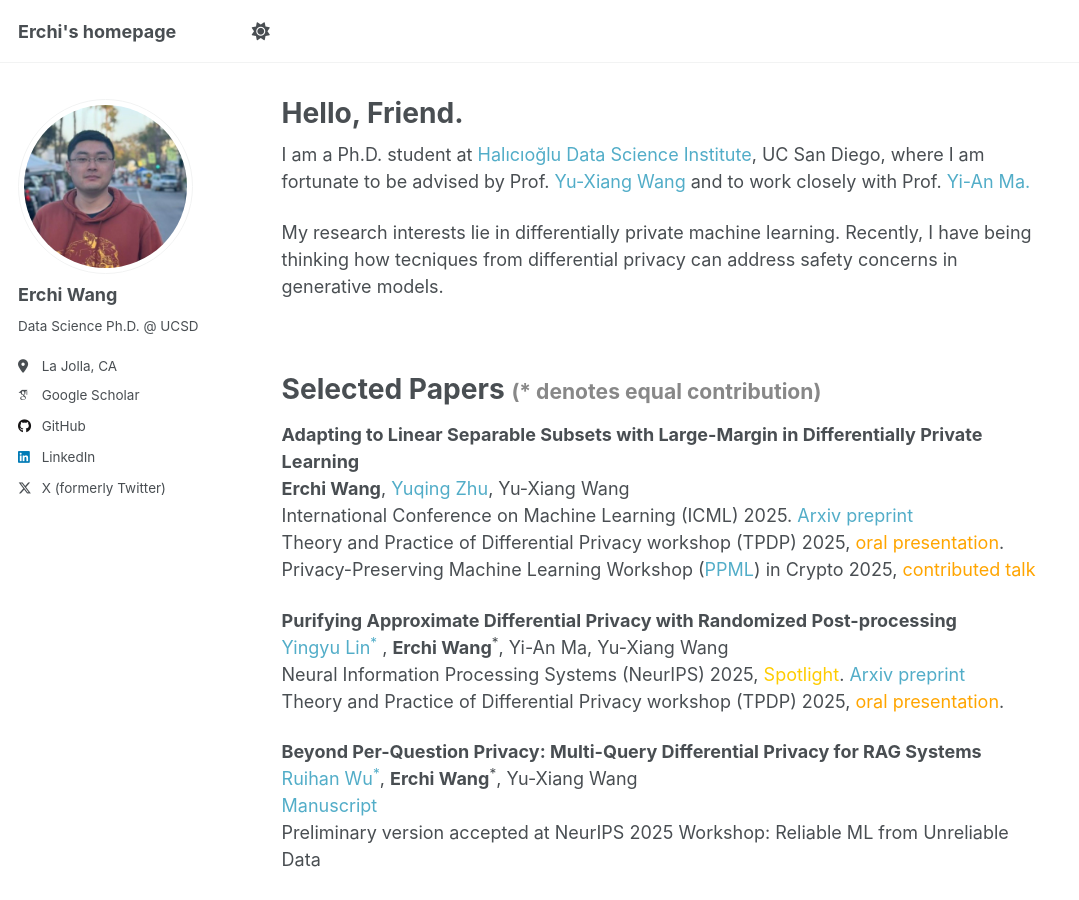
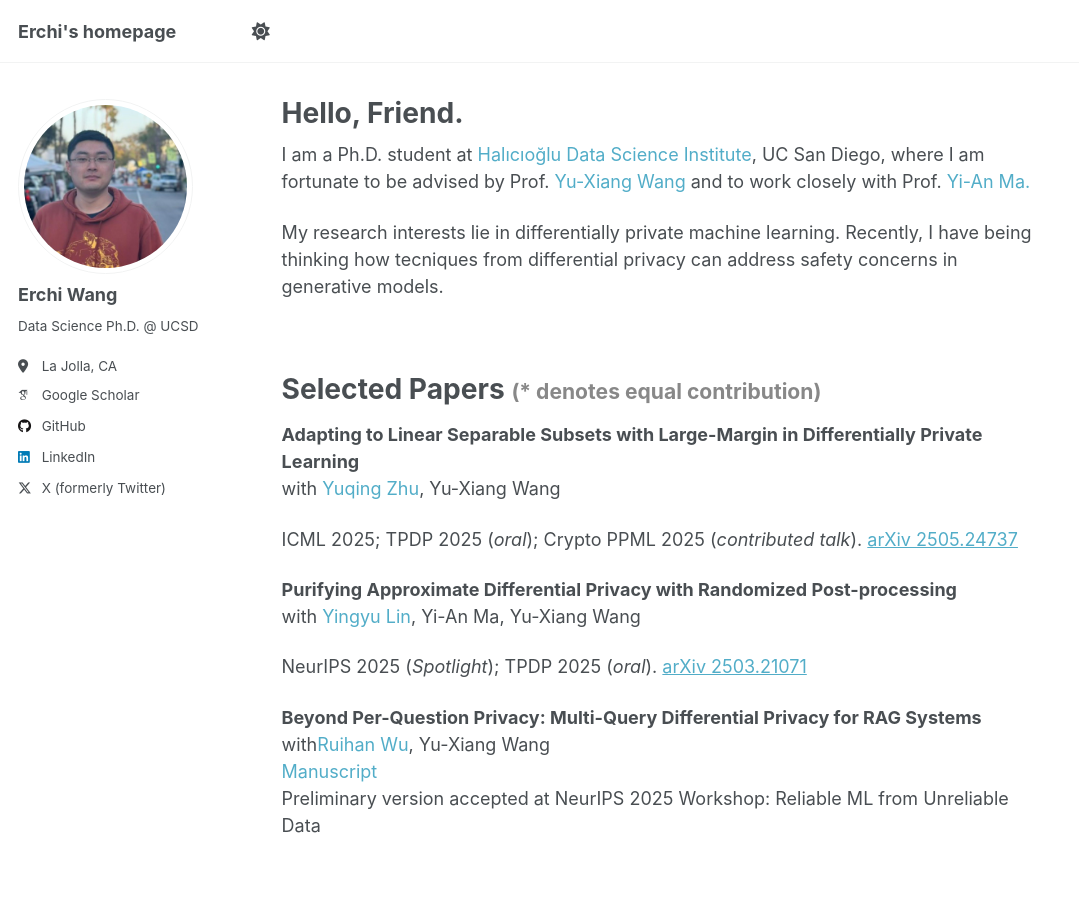
Before and after one commit to erchiw/erchiw.github.io, a Jekyll site: the page built from _pages/about.md, in a window 1280 px wide and 900 px high. Shown: the whole window, without its empty margins (0-1079 px from the left). Built offline with Jekyll 4.4.1, drawn with Linux system fonts in a browser that asks for light colours; some web fonts are replaced.

Commit message:
change style

```diff
--- a/_pages/about.md
+++ b/_pages/about.md
@@ -18,20 +18,30 @@ My research interests lie in differentially private machine learning. Recently,
 Selected Papers <small><span style="color:#888888">(\* denotes equal contribution)</span><small>
 ======
 **Adapting to Linear Separable Subsets with Large-Margin in Differentially Private Learning**
-<br> <b>Erchi Wang</b>, <a href="https://jeremy43.github.io/" style="text-decoration:none">Yuqing Zhu</a>, Yu-Xiang Wang
+<br> with <a href="https://jeremy43.github.io/" style="text-decoration:none">Yuqing Zhu</a>, Yu-Xiang Wang
+<p>ICML 2025; TPDP 2025 (<em>oral</em>); Crypto PPML 2025 (<em>contributed talk</em>). <a href="https://arxiv.org/abs/2505.24737">arXiv 2505.24737</a></p>
+
+
+**Purifying Approximate Differential Privacy with Randomized Post-processing**
+<br> with <a href="https://sites.google.com/view/yingyulin" style="text-decoration:none">Yingyu Lin</a>, Yi-An Ma, Yu-Xiang Wang
+<p>NeurIPS 2025 (<em>Spotlight</em>); TPDP 2025 (<em>oral</em>). <a href="https://arxiv.org/pdf/2503.21071">arXiv 2503.21071</a></p>
+
+
+**Beyond Per-Question Privacy: Multi-Query Differential Privacy for RAG Systems**
+<br> with<a href="https://sites.google.com/site/ruihanwu14/home" style="text-decoration:none">Ruihan Wu</a>, Yu-Xiang Wang
+<br> [<a href="https://drive.google.com/file/d/1yhsu-iRmqOouwH1_XecRoOj0ItlagSm8/view?usp=sharing" style="text-decoration:none">Manuscript</a>](https://drive.google.com/file/d/1yhsu-iRmqOouwH1_XecRoOj0ItlagSm8/view?usp=sharing)
+<br> Preliminary version accepted at NeurIPS 2025 Workshop: Reliable ML from Unreliable Data
+
+
+
+<!--
 <br> International Conference on Machine Learning (ICML) 2025. <a href="https://arxiv.org/abs/2505.24737" style="text-decoration:none">Arxiv preprint</a>
 <br> Theory and Practice of Differential Privacy workshop (TPDP) 2025, <span style="color: orange;">oral presentation</span>.
-<br> Privacy-Preserving Machine Learning Workshop (<a href="https://crypto-ppml.github.io/2025/" style="text-decoration:none">PPML</a>) in Crypto 2025, <span style="color: orange;">contributed talk</span>
+<br> Privacy-Preserving Machine Learning Workshop (<a href="https://crypto-ppml.github.io/2025/" style="text-decoration:none">PPML</a>) in Crypto 2025, <span style="color: orange;">contributed talk</span>  -->
 
-**Purifying Approximate Differential Privacy with Randomized Post-processing**
-<br> <a href="https://sites.google.com/view/yingyulin" style="text-decoration:none">Yingyu Lin<sup>\*</sup></a> , <b>Erchi Wang</b><sup>\*</sup>, Yi-An Ma, Yu-Xiang Wang
-<br> Neural Information Processing Systems (NeurIPS) 2025, <span style="color:#FFCC00;">Spotlight</span>. <a href="https://arxiv.org/pdf/2503.21071" style="text-decoration:none">Arxiv preprint</a>
-<br> Theory and Practice of Differential Privacy workshop (TPDP) 2025, <span style="color: orange;">oral presentation</span>.
+<!-- <br> Neural Information Processing Systems (NeurIPS) 2025, <span style="color:#FFCC00;">Spotlight</span>. <a href="https://arxiv.org/pdf/2503.21071" style="text-decoration:none">Arxiv preprint</a>
+<br> Theory and Practice of Differential Privacy workshop (TPDP) 2025, <span style="color: orange;">oral presentation</span>. -->
 
-**Beyond Per-Question Privacy: Multi-Query Differential Privacy for RAG Systems**
-<br> <a href="https://sites.google.com/site/ruihanwu14/home" style="text-decoration:none">Ruihan Wu<sup>\*</sup></a>, <b>Erchi Wang</b><sup>\*</sup>, Yu-Xiang Wang
-<br> [<a href="https://drive.google.com/file/d/1yhsu-iRmqOouwH1_XecRoOj0ItlagSm8/view?usp=sharing" style="text-decoration:none">Manuscript</a>](https://drive.google.com/file/d/1yhsu-iRmqOouwH1_XecRoOj0ItlagSm8/view?usp=sharing)
-<br> Preliminary version accepted at NeurIPS 2025 Workshop: Reliable ML from Unreliable Data
 
 
 
```
Also changed, not shown: 1 other file.
